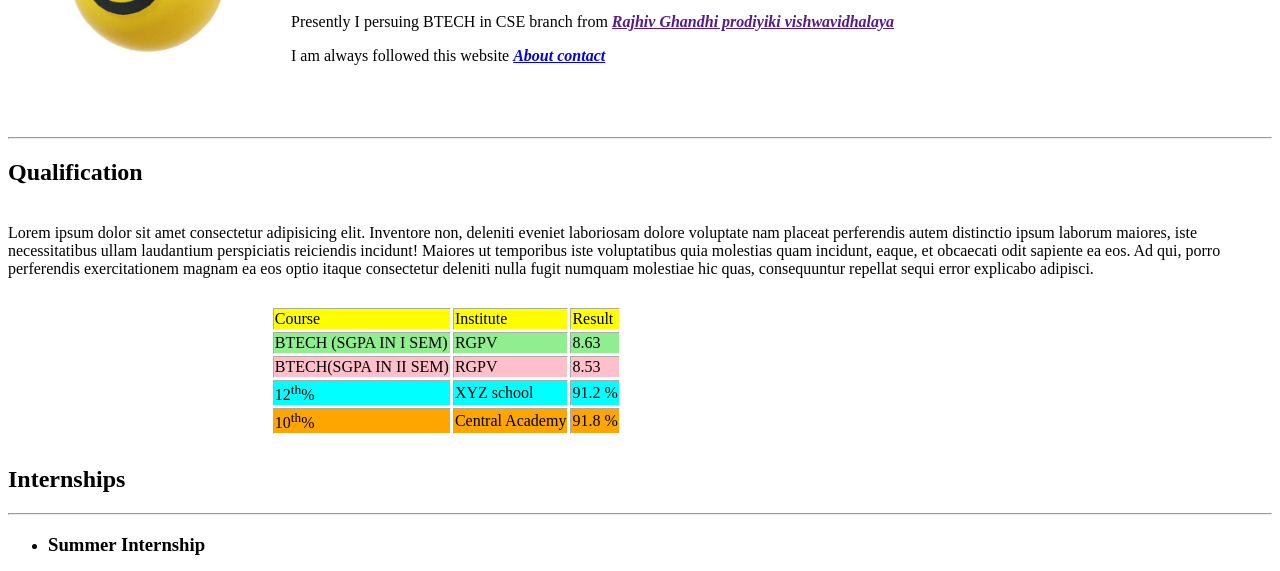
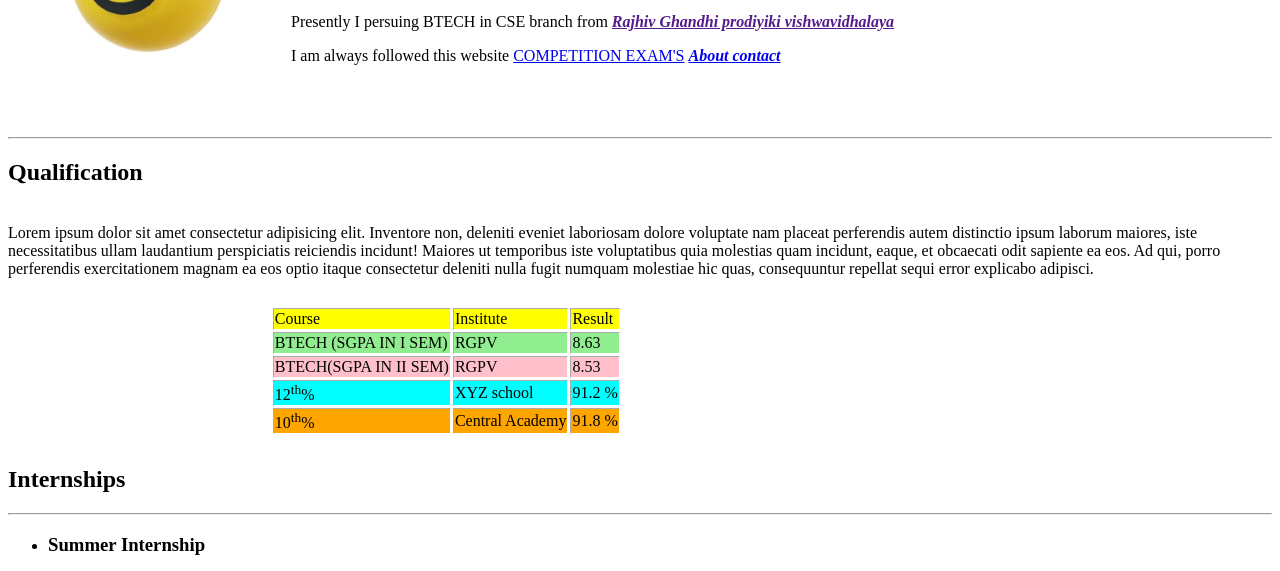
Before and after one commit to Aman-bhai/web-development-by-vscode, a plain HTML site: page index.html in a window 1280 px wide. Shown: the part 174-745 px from the top of the page. Drawn offline with Linux system fonts and the light colour scheme.

Commit message:
add competition .html in   index.html

```diff
--- a/index.html
+++ b/index.html
@@ -23,6 +23,7 @@
           <p> Presently I persuing BTECH in CSE branch from <a href="" alt="RGPV"><i> <strong> Rajhiv Ghandhi prodiyiki
                   vishwavidhalaya</strong> </i></a> </p>
           I am always followed this website
+          <a href="competition.html">COMPETITION EXAM'S</a>
           <a href="#contact"><i><strong>About contact</strong></i></a>
         </TD>
 
```
